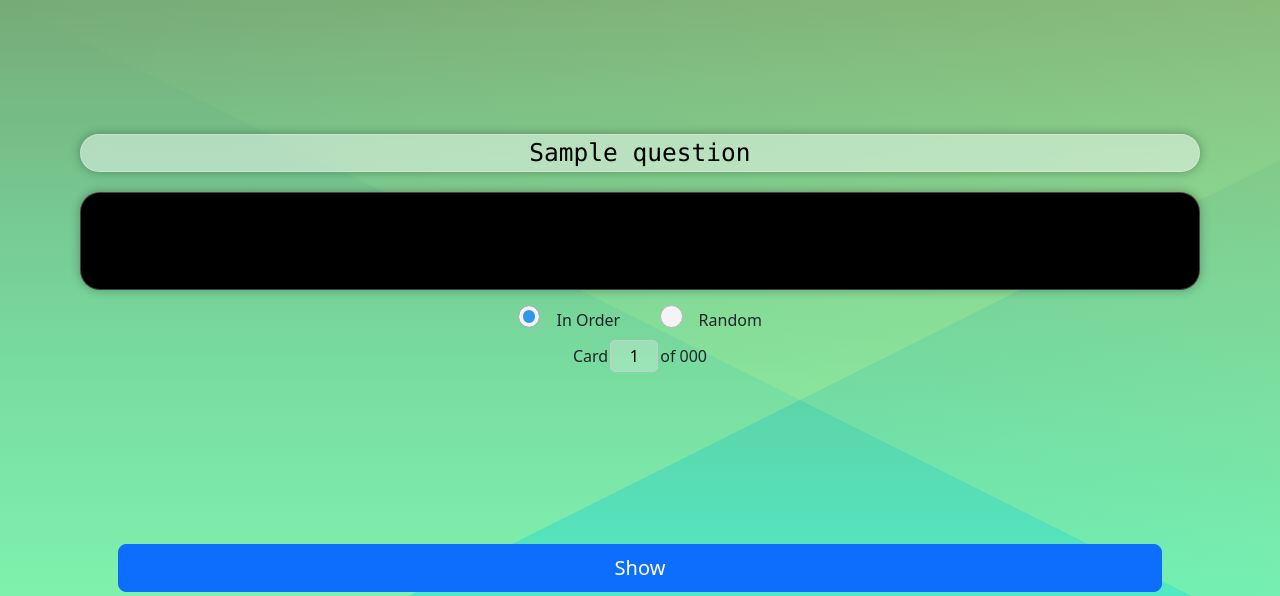
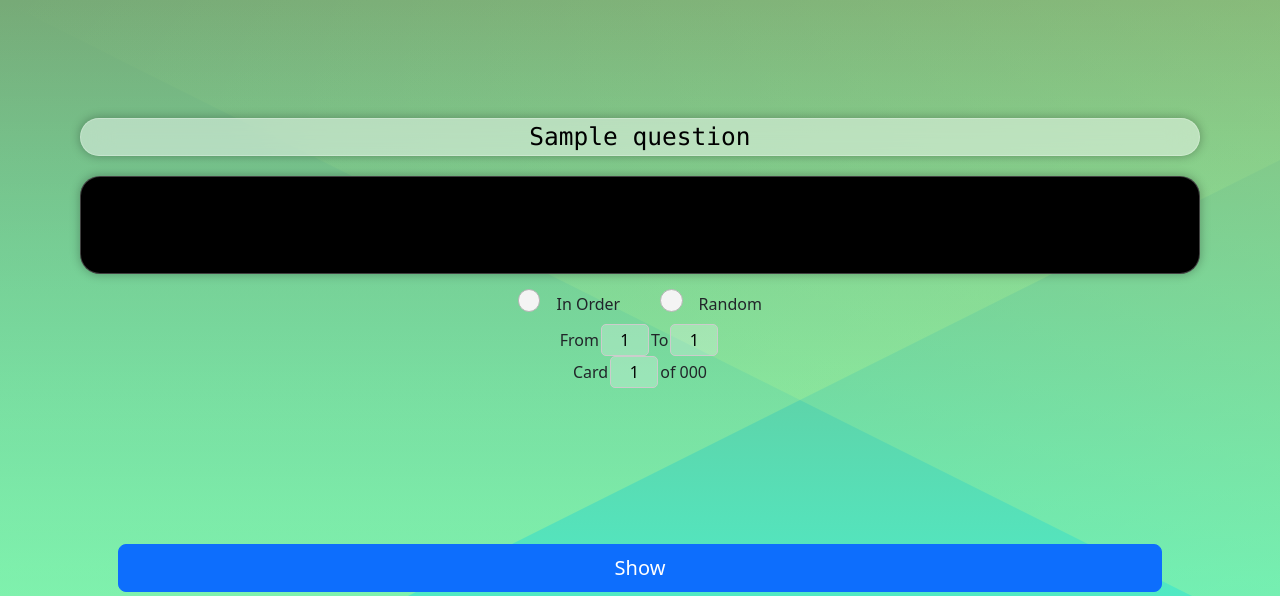
Before and after one commit to BlankuApp/japanese-learning, a Flask app: template templates/hello.html in a window 1280 px wide. Shown: the top 596 px of the page. Run offline with Flask 3, Linux system fonts and the light colour scheme; the template is opened without the code that fills it: most values are stand-ins (such as "Sample title", 1, 10 or a date in 2020).

Commit message:
do you want cookie?

```diff
--- a/app.py
+++ b/app.py
@@ -25,23 +25,33 @@
 
 @app.route('/', methods=['GET'])
 def home():
-    kanji, hiragana, definition, jlpt = get_line_content('static/N3Kanjies.csv', 1)
+    number = int(fl.request.cookies.get('number', 1))
+    order = fl.request.cookies.get('order', 'inorder')
+    from_number = int(fl.request.cookies.get('from-number', 1))
+    to_number = int(fl.request.cookies.get('to-number', N3_KANJI_COUNT))
+    kanji, hiragana, definition, jlpt = get_line_content('static/N3Kanjies.csv', number)
     question = definition + "\n" + hiragana + "\n" + jlpt
-    return fl.render_template('hello.html', question=question.strip(), answer=kanji, totalnumber=str(N3_KANJI_COUNT))
+    resp = fl.make_response(fl.render_template('hello.html', question=question, answer=kanji, totalnumber=str(N3_KANJI_COUNT), number=number, order=order, from_number=from_number, to_number=to_number))
+    return resp
 
 @app.route('/submit', methods=['GET', 'POST'])
 def submit():
     radio = fl.request.form.get("radio")
-    if radio == "true":
+    from_number = int(fl.request.form.get("from-number"))
+    to_number = int(fl.request.form.get("to-number"))
+    if radio == "inorder":
       number = int(fl.request.form.get("number")) +1
     else:
-      from_number = int(fl.request.form.get("from-number"))
-      to_number = int(fl.request.form.get("to-number"))
       number = random.randint(from_number, to_number)
-
     kanji, hiragana, definition, jlpt = get_line_content('static/N3Kanjies.csv', number)
     question = definition + "\n" + hiragana + "\n" + jlpt
-    return fl.jsonify({"question": f"{question.strip()}", "answer": f"{kanji}", "number": f"{number}", "totalnumber": str(N3_KANJI_COUNT)})
+
+    resp = fl.jsonify({"question": f"{question.strip()}", "answer": f"{kanji}", "number": f"{number}", "totalnumber": str(N3_KANJI_COUNT)})
+    resp.set_cookie('number', str(number))
+    resp.set_cookie('order', radio)
+    resp.set_cookie('from-number', str(from_number))
+    resp.set_cookie('to-number', str(to_number))
+    return resp
 
 if __name__ == "__main__":
     app.run(port=int(os.environ.get('PORT', 80)), debug=True)
--- a/static/script.js
+++ b/static/script.js
@@ -21,14 +21,10 @@
 
   radio = document.getElementById('radio-in-order');
   if(radio.checked){
-    formData.append('radio', 'true');
+    formData.append('radio', 'inorder');
   }else{
-    formData.append('radio', 'false');
+    formData.append('radio', 'random');
   }
-  formData.forEach((value, key) => {
-    console.log(`${key}: ${value}`);
-  });
-
 
   fetch('/submit', {
     method: 'POST',
--- a/templates/hello.html
+++ b/templates/hello.html
@@ -26,25 +26,25 @@
           <!-- radios -->
           <div class="row justify-content-center">
             <div class="col-auto radio">
-              <input id="radio-in-order" name="radio" type="radio" checked onclick="toggleRadio()">
+              <input id="radio-in-order" name="radio" type="radio" {% if order == "inorder" %}checked{% endif %} onclick="toggleRadio()">
               <label for="radio-in-order" class="radio-label">In Order</label>
             </div>
             <div class="col-auto radio">
-              <input id="radio-random" name="radio" type="radio" onclick="toggleRadio()">
+              <input id="radio-random" name="radio" type="radio" {% if order == "random" %}checked{% endif %} onclick="toggleRadio()">
               <label  for="radio-random" class="radio-label">Random</label>
             </div>
           </div>
           <!-- form -->
           <form action="/" method="POST" id="submit-form" class="row">
-            <div class="inline" id="random-inputs" style="display: none;">
+            <div class="inline" id="random-inputs"  {% if order == "inorder" %}style="display: none;"{% endif %}>
               <label for="from-number">From</label>
-              <input type="text" name="from-number" id="from-number" class="myinput" value="1">
+              <input type="text" name="from-number" id="from-number" class="myinput" value="{{from_number}}">
               <label for="to-number">To</label>
-              <input type="text" name="to-number" id="to-number" class="myinput" value={{ totalnumber }}>
+              <input type="text" name="to-number" id="to-number" class="myinput" value={{to_number}}>
             </div>
             <div class="inline">
                 <label for="number">Card </label>
-                <input type="text" name="number" id="number" class="myinput" value="1">
+                <input type="text" name="number" id="number" class="myinput" value="{{number}}">
                 <label for="number"> of {{ totalnumber }}</label>
             </div>
           </form>
```
